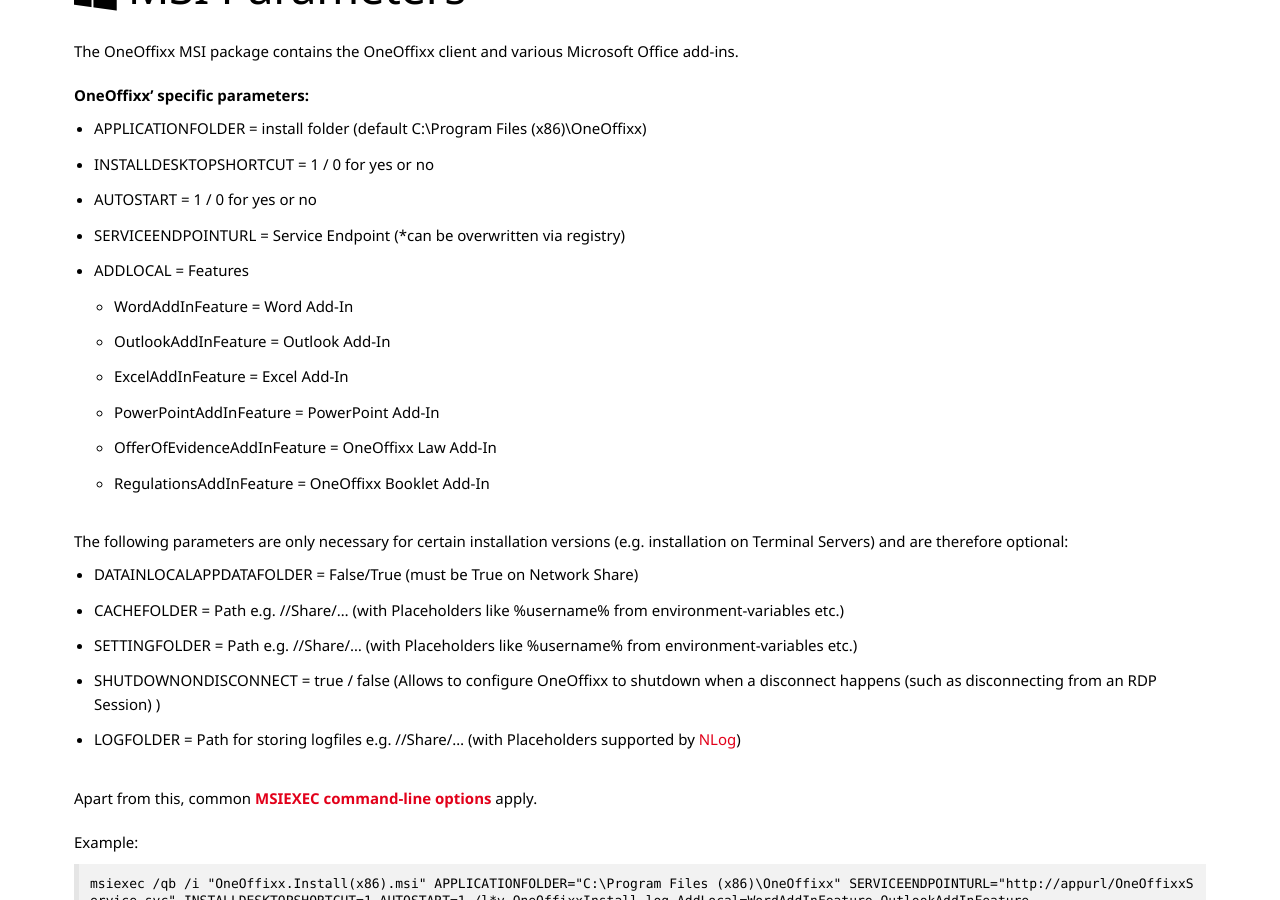
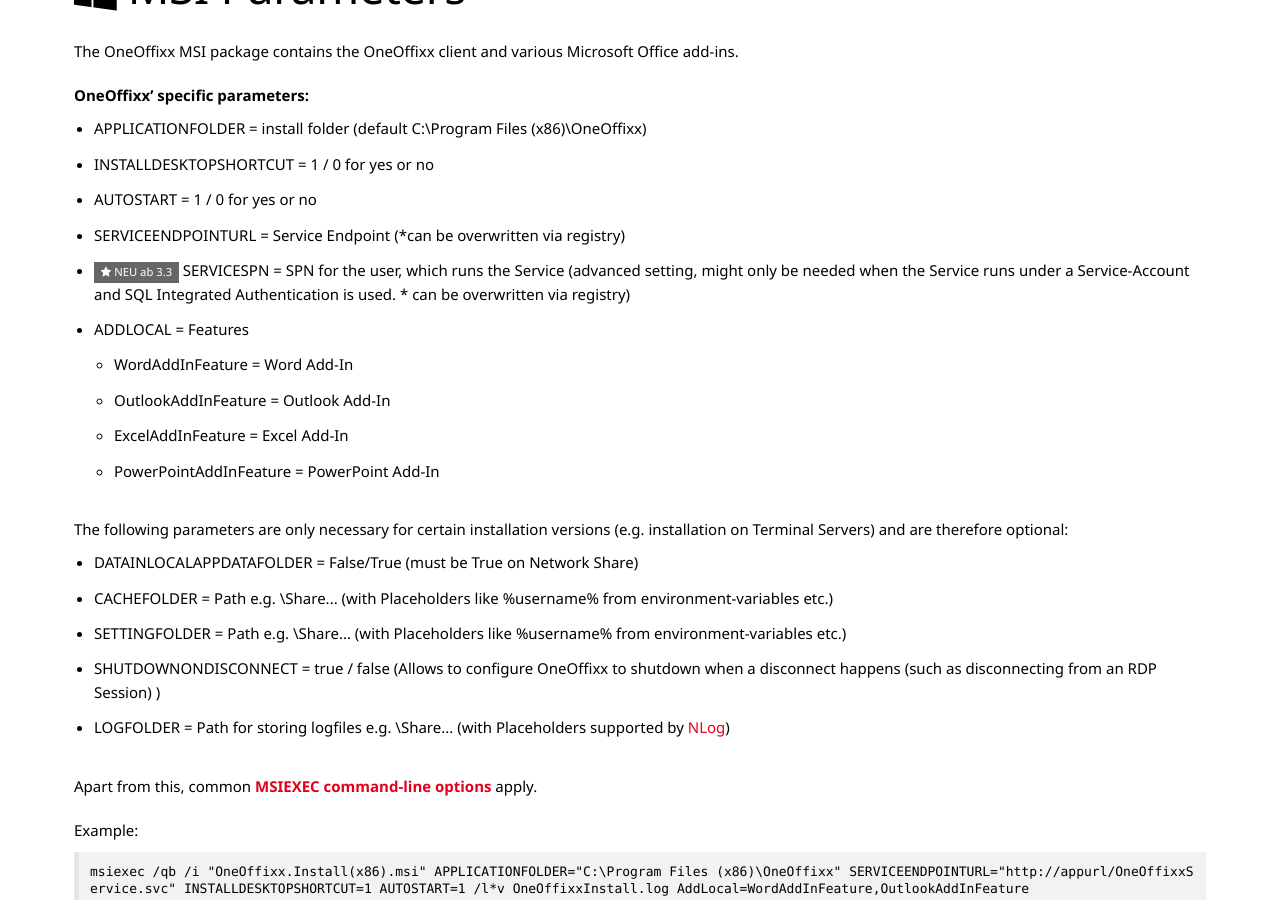
Before and after one commit to primesoft-group/oneoffixx-docs, a Jekyll site: the page built from _pages/install/en/client.md, in a window 1280 px wide and 900 px high, scrolled down 1445 px. Built offline with Jekyll 4.4.1, drawn with Linux system fonts in a browser that asks for light colours; nearby versions of some CDN libraries; some web fonts are replaced; some of the changed text lies outside the part shown.

```diff
--- a/_pages/install/en/client.md
+++ b/_pages/install/en/client.md
@@ -54,22 +54,21 @@
 * APPLICATIONFOLDER = install folder (default C:\Program Files (x86)\OneOffixx)
 * INSTALLDESKTOPSHORTCUT = 1 / 0 for yes or no
 * AUTOSTART = 1 / 0 for yes or no
-* SERVICEENDPOINTURL = Service Endpoint (*can be overwritten via registry)
+* SERVICEENDPOINTURL = Service Endpoint (\*can be overwritten via registry)
+* {% include new-badge.html version="3.3" %} SERVICESPN = SPN for the user, which runs the Service (advanced setting, might only be needed when the Service runs under a Service-Account and SQL Integrated Authentication is used. \* can be overwritten via registry)
 * ADDLOCAL = Features
      * WordAddInFeature = Word Add-In
      * OutlookAddInFeature = Outlook Add-In
      * ExcelAddInFeature = Excel Add-In
      * PowerPointAddInFeature = PowerPoint Add-In
-     * OfferOfEvidenceAddInFeature = OneOffixx Law Add-In
-     * RegulationsAddInFeature = OneOffixx Booklet Add-In
 
 The following parameters are only necessary for certain installation versions (e.g. installation on Terminal Servers) and are therefore optional:
 
 * DATAINLOCALAPPDATAFOLDER = False/True (must be True on Network Share)
-* CACHEFOLDER = Path e.g. //Share/... (with Placeholders like %username% from environment-variables etc.)
-* SETTINGFOLDER = Path e.g. //Share/... (with Placeholders like %username% from environment-variables etc.)
+* CACHEFOLDER = Path e.g. \\Share\... (with Placeholders like %username% from environment-variables etc.)
+* SETTINGFOLDER = Path e.g. \\Share\... (with Placeholders like %username% from environment-variables etc.)
 * SHUTDOWNONDISCONNECT = true / false (Allows to configure OneOffixx to shutdown when a disconnect happens (such as disconnecting from an RDP Session) )
-* LOGFOLDER = Path for storing logfiles e.g. //Share/... (with Placeholders supported by [NLog](https://github.com/NLog/NLog/wiki/Layout-Renderers))
+* LOGFOLDER = Path for storing logfiles e.g. \\Share\... (with Placeholders supported by [NLog](https://github.com/NLog/NLog/wiki/Layout-Renderers))
 
 Apart from this, common __[MSIEXEC command-line options](https://msdn.microsoft.com/en-us/library/windows/desktop/aa367988%28v=vs.85%29.aspx?f=255&MSPPError=-2147217396)__ apply.
 
@@ -97,6 +96,7 @@
 This value will be used instead of ServiceAddress from the OneOffixx.exe.config file, if found.
 
 __[OneOffixx ADMX templates]({{ site.baseurl }}/assets/content-files/OneOffixxGroupPoliciesTemplate.zip)__ are available to control these settings via group policies.
+
 
 ## <i class="fa fa-cogs" aria-hidden="true"></i> Installation Scenarios {% include anchor.html name="install" %}
 
```
Also changed, not shown: other parts of _pages/install/en/client.md (+2 -2 lines).
